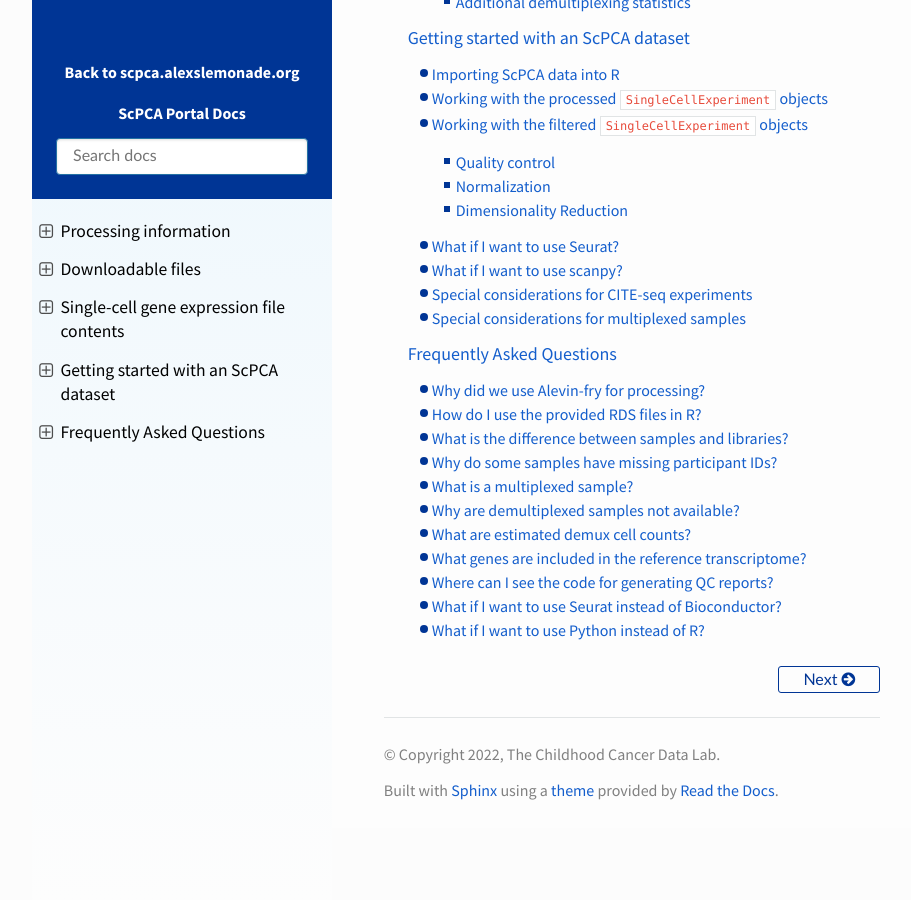
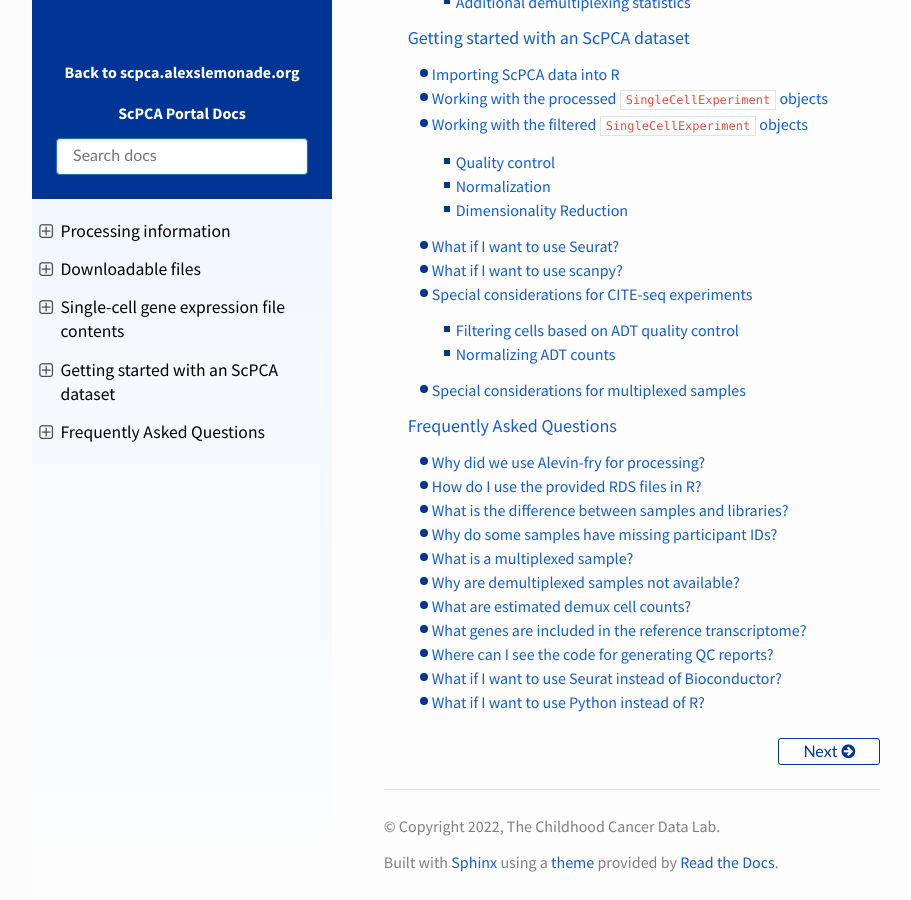
Before and after one commit to DongzeHE/scpca-docs, a Sphinx documentation site: the page built from docs/index.md, in a window 1280 px wide and 900 px high, scrolled down 1558 px. Shown: the whole window, without its empty margins (158-1069 px from the left). Built offline with Sphinx 7.4.7 and the Read the Docs theme 2.0.0, drawn with Linux system fonts in a browser that asks for light colours; before the commit the page ends 2386 px from its top, so only the background shows below that; some of the changed lines change nothing that is shown.

Commit message:
Add more content to the cite-seq specific section

````diff
--- a/docs/getting_started.md
+++ b/docs/getting_started.md
@@ -47,7 +47,7 @@
 ## Working with the processed `SingleCellExperiment` objects
 
 The `SingleCellExperiment` objects stored in the `processed.rds` files have undergone additional quality control steps to remove low quality cells.
-In addition,  normalized expression counts and dimensionality reduction (principal component analysis and UMAP) have been calculated.
+In addition, normalized expression counts and dimensionality reduction (principal component analysis and UMAP) have been calculated.
 
 The following commands can be used to access the raw and normalized count matrices:
 
@@ -58,6 +58,18 @@
 # log normalized counts matrix stored in the processed object
 normalized_counts <- logcounts(processed_sce)
 ```
+
+If you have ADT data from a CITE-seq experiment, you can use the following commands to access raw and normalized ADT count matrices:
+
+```r
+# the raw ADT counts matrix stored in the processed object
+raw_adt_counts <- counts(altExp(processed_sce))
+
+# log normalized ADT counts matrix stored in the processed object
+# if this value is NULL, it means normalization failed
+normalized_adt_counts <- logcounts(altExp(processed_sce))
+```
+
 
 Dimensionality reduction results can be accessed using the following command:
 
@@ -131,7 +143,7 @@
 If you are planning to filter low quality cells using such thresholds, we encourage you to read more about the various metrics and plot the distribution of each metric before deciding on which cells to exclude.
 The [Quality Control chapter in Orchestrating Single Cell Analysis](http://bioconductor.org/books/3.13/OSCA.basic/quality-control.html#quality-control) provides a nice guide to checking diagnostic plots and then choosing cutoffs.
 
-See the other section below if you have CITE-seq experiment and want to do more filtering based on ADTs.
+If you have ADT data from a CITE-seq experiment, please refer to the section [Special considerations for CITE-seq experiments](#special-considerations-for-cite-seq-experiments) below for information on how to filter cells based on ADT-level statistics.
 ### Normalization
 
 The provided data contains unnormalized raw counts.
@@ -156,6 +168,8 @@
 - [Hemberg lab scRNA-seq course section on normalization methods](https://www.singlecellcourse.org/basic-quality-control-qc-and-exploration-of-scrna-seq-datasets.html#normalization-theory)
 - [Stegle _et al._ (2015) Computational and analytical challenges in single-cell transcriptomics](https://doi.org/10.1038/nrg3833).  Includes a discussion of normalization and technical variance in scRNA-seq.
 - [Lun _et al._ (2016) Pooling across cells to normalize single-cell RNA sequencing data with many zero counts](https://doi.org/10.1186/s13059-016-0947-7)
+
+If you have ADT data from a CITE-seq experiment, please refer to the section [Special considerations for CITE-seq experiments](#special-considerations-for-cite-seq-experiments) below for information on how to normalize ADT counts.
 
 ### Dimensionality Reduction
 
@@ -220,13 +234,61 @@
 
 ## Special considerations for CITE-seq experiments
 
-These have ADT in the altExp which you can also filter.
-We did this with cleanTagCounts, using provided negatives if you had them, and an ambient profile that's stored in the metadata.
-You can filter based on the `adt_scpca_filter` column (which has "Keep"/"Remove" for corresponding `FALSE`/`TRUE` in the altexp colData `discard` column).
+### Filtering cells based on ADT quality control
 
-Normalization is still up for grabs in the field overall and we recommend OSCA for different ideas.
-We recommend median-based normalization which is usually ok for these non-sparse counts.
-This will fail if any size fators are 0 so you should filter cells based on `adt_scpca_filter` first to have the best chance of success here.
+The `SingleCellExperiment` objects stored in both the `filtered.rds` and the `processed.rds` have not been filtered based on ADT-level statistics, but both objects contain indicator variables to quickly perform this filtering.
+
+In both objects, you can see cells flagged for removal based on ADT-level QC statistics in the alternative experiment's `discard` column, where `TRUE` indicates the cell should be removed.
+
+```r
+# See which cells should be removed (`TRUE`) vs. kept (`FALSE`)
+# This information is in both `filtered.rds` and `processed.rds`
+altExp(sce)$discard
+```
+
+In the `processed.rds` object specifically, this information is also recorded as values "Remove" and "Keep":
+
+```r
+# See which cells should be removed vs. kept in `processed.rds`
+processed_sce$adt_scpca_filter
+```
+### Normalizing ADT counts
+
+The `filtered.rds` object contains a raw ADT counts matrix, but not a matrix of log normalized ADT expression.
+To perform normalization yourself, we first recommend filtering cells flagged for removal by ADT-level QC statistics to reduce the chances of normalization failing:
+
+```r
+# Filter cells based on ADT-level QC statistics to
+# prepare for normalization
+filtered_sce <- filtered_sce[, adt_scpca_filter == "Keep"]
+```
+
+Normalization can then be performed with `scuttle` and `scater`:
+
+```r
+# Calculate size factors for use in ADT normalization,
+# using the previously-calculated ambient profile
+altExp(filtered_sce) <- scuttle::computeMedianFactors(
+  altExp(filtered_sce),
+  reference = metadata(altExp(filtered_sce))$ambient_profile
+)
+
+# Normalize and log transform
+altExp(filtered_sce) <- scater::logNormCounts(altExp(filtered_sce))
+```
+
+A normalized expression matrix is also provided in the `processed.rds` object, specifically for all cells which are indicated as `"Keep"` in the `processed_sce$adt_scpca_filter` column:
+
+```r
+# Access log normalized ADT expression matrix
+logcounts(altExp(processed_sce))
+```
+
+Here are some additional resources that can be used for working with ADT counts from CITE-seq experiments:
+- [Integrating with Protein Abundance, Orchestrating Single Cell Analysis](http://bioconductor.org/books/3.15/OSCA.advanced/integrating-with-protein-abundance.html)
+- [Seurat vignette on using with multimodal data](https://satijalab.org/seurat/articles/multimodal_vignette.html)
+
+
 
 ## Special considerations for multiplexed samples
 
````
